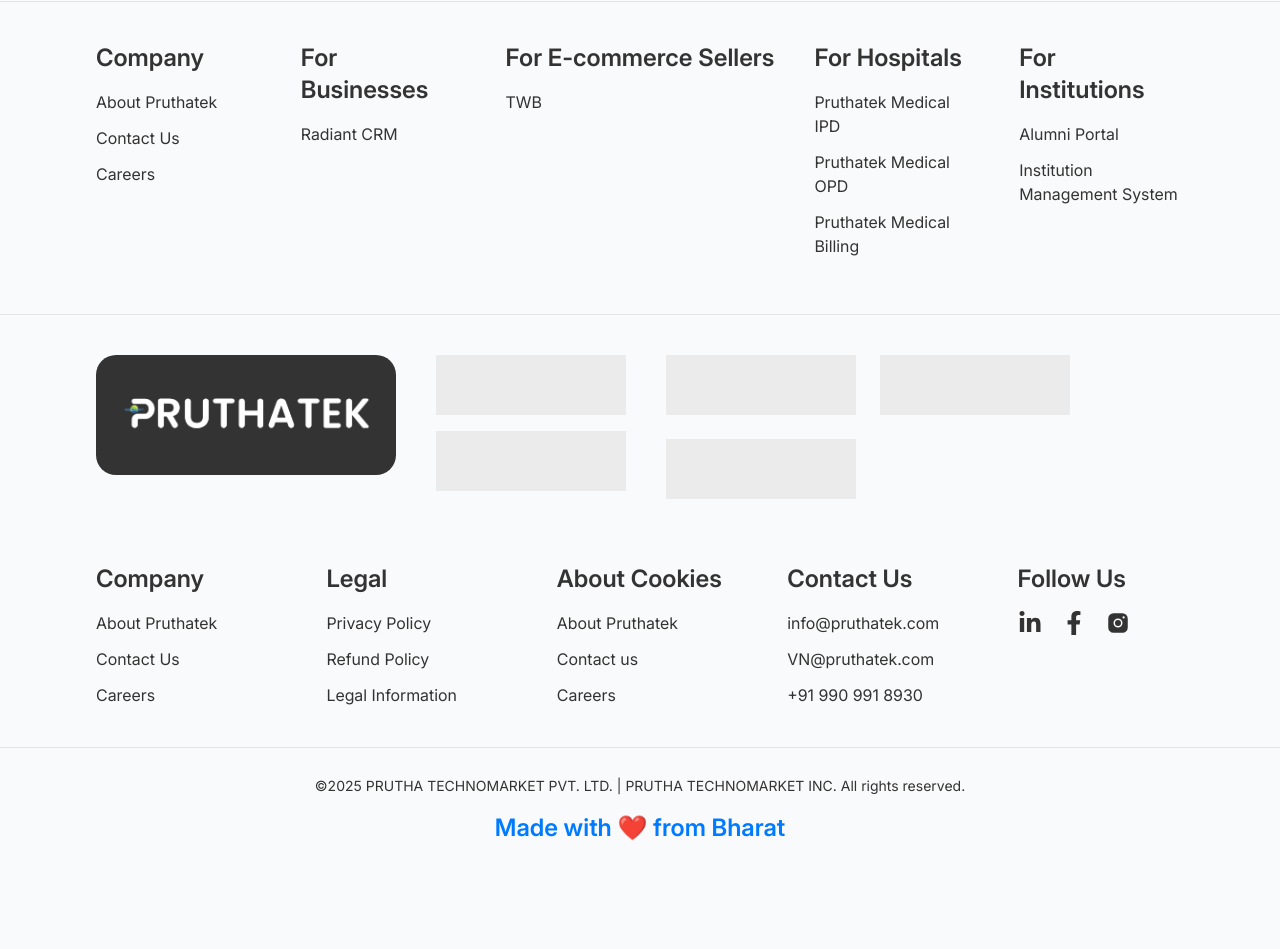
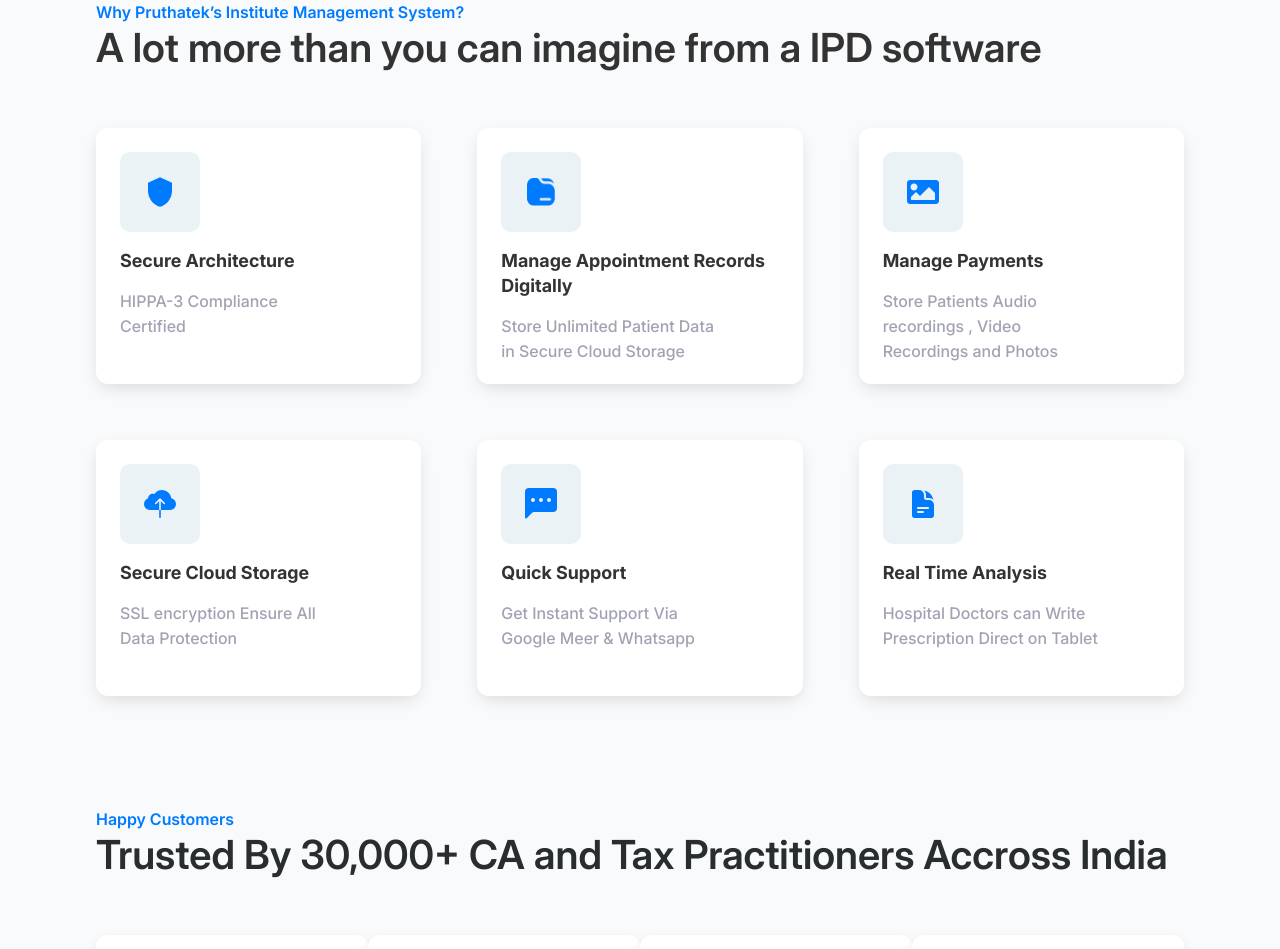
Before and after one commit to jay-avaiya/pruthatek-doctor-schedule, a React (Vite) app: page / in a window 1280 px wide. Shown: the part 840-1789 px from the top of the page. Before the commit the page ends 1700 px from the top, so only its background shows below. Built offline with nearby package versions, Linux system fonts and the light colour scheme.

Commit message:
Update: Review Card Added

```diff
--- a/src/pages/Main/HomePage/HomePage.jsx
+++ b/src/pages/Main/HomePage/HomePage.jsx
@@ -1,6 +1,44 @@
+import { IoIosCloudUpload } from "react-icons/io";
 import ReviewCard from "../../../components/ReviewCard";
+import { BsChatLeftDotsFill } from "react-icons/bs";
+import { HiDocumentText } from "react-icons/hi2";
+import { FaImage } from "react-icons/fa";
+import { MdShield } from "react-icons/md";
 
-const Homepage = () => {
+const HomePage = () => {
+  const pms = [
+    {
+      title: "Secure Architecture",
+      desc: "HIPPA-3 Compliance Certified",
+      icon: <MdShield className="size-8 text-[#007BFF]" />,
+    },
+    {
+      title: "Manage Appointment Records Digitally",
+      desc: "Store Unlimited Patient Data in Secure Cloud Storage",
+      icon: <img src="/file.png" className="size-7" />,
+    },
+    {
+      title: "Manage Payments",
+      desc: "Store Patients Audio recordings , Video Recordings and Photos",
+      icon: <FaImage className="size-8 text-[#007BFF]" />,
+    },
+    {
+      title: "Secure Cloud Storage",
+      desc: "SSL encryption Ensure All Data Protection",
+      icon: <IoIosCloudUpload className="size-8 text-[#007BFF]" />,
+    },
+    {
+      title: "Quick Support",
+      desc: "Get Instant Support Via Google Meer & Whatsapp",
+      icon: <BsChatLeftDotsFill className="size-8 text-[#007BFF]" />,
+    },
+    {
+      title: "Real Time Analysis",
+      desc: "Hospital Doctors can Write Prescription Direct on Tablet",
+      icon: <HiDocumentText className="size-8 text-[#007BFF]" />,
+    },
+  ];
+
   return (
     <div className="flex flex-col items-center gap-28">
       {/* ---- review ---- */}
@@ -16,8 +54,59 @@
           ))}
         </div>
       </div>
+
+      {/* ---- IMS ---- */}
+      <div className="flex flex-col px-4 md:px-6 lg:px-12 xl:px-24 gap-y-5 md:gap-y-10 lg:gap-y-14 font-inter">
+        <div>
+          <p className="text-sm md:text-[16px] font-semibold text-[#007BFF]">
+            Why Pruthatek’s Institute Management System?
+          </p>
+          <h3 className="text-2xl md:text-3xl lg:text-[40px] font-semibold text-[#333333]">
+            A lot more than you can imagine from a IPD software
+          </h3>
+        </div>
+
+        <div className="grid grid-cols-1 md:grid-cols-2 lg:grid-cols-3 place-items-center gap-14">
+          {pms.map((pms, index) => (
+            <div
+              key={index}
+              className="shadow-[0_6px_18px_-4px_rgba(0,0,0,0.15)] border-8 border-white rounded-xl w-full max-w-[380px] h-[256px] space-y-4 bg-white p-4"
+            >
+              <div className="w-20 h-20 rounded-[10px] bg-[#EBF2F6] flex items-center justify-center">
+                {pms.icon}
+              </div>
+
+              <h3 className="text-lg text-[#333333] font-bold leading-[25px]">
+                {pms.title}
+              </h3>
+
+              <p className="text-[#A1A3B2] text-[16px] font-medium leading-[25px] w-[80%]">
+                {pms.desc}
+              </p>
+            </div>
+          ))}
+        </div>
+      </div>
+
+      {/* Review 2  */}
+      <div className="flex flex-col px-4 md:px-6 lg:px-12 xl:px-24 w-full gap-y-14 font-inter">
+        <div>
+          <p className="text-sm md:text-[16px] text-[#007BFF] font-semibold">
+            Happy Customers
+          </p>
+          <h3 className="text-2xl md:text-3xl lg:text-[40px] text-[#282D30] font-semibold">
+            Trusted By 30,000+ CA and Tax Practitioners Accross India
+          </h3>
+        </div>
+        <div className="grid grid-cols-1 md:grid-cols-2 xl:grid-cols-4 place-items-center gap-y-5">
+          <ReviewCard bg={"#007BFF"} />
+          <ReviewCard bg={"#FB8C5C"} />
+          <ReviewCard bg={"#007BFF"} />
+          <ReviewCard bg={"#FB8C5C"} />
+        </div>
+      </div>
     </div>
   );
 };
 
-export default Homepage;
+export default HomePage;
```
